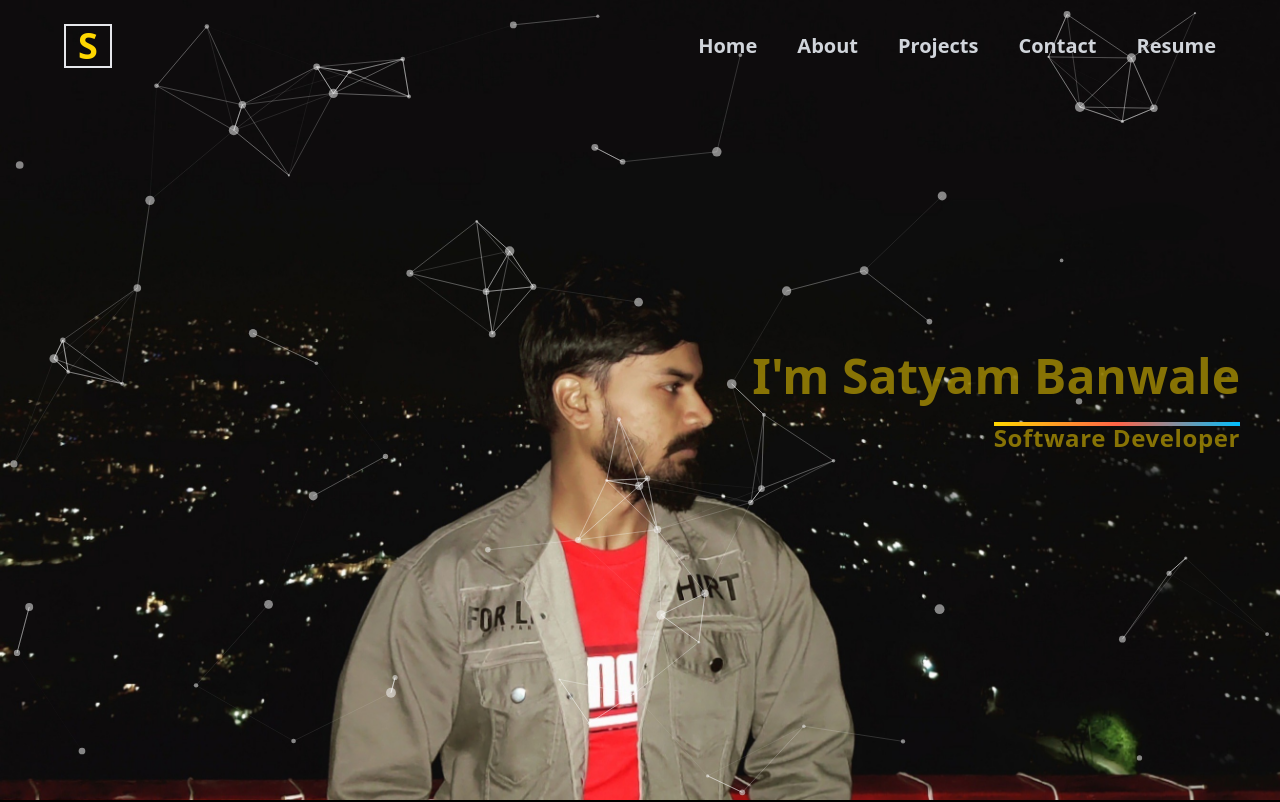
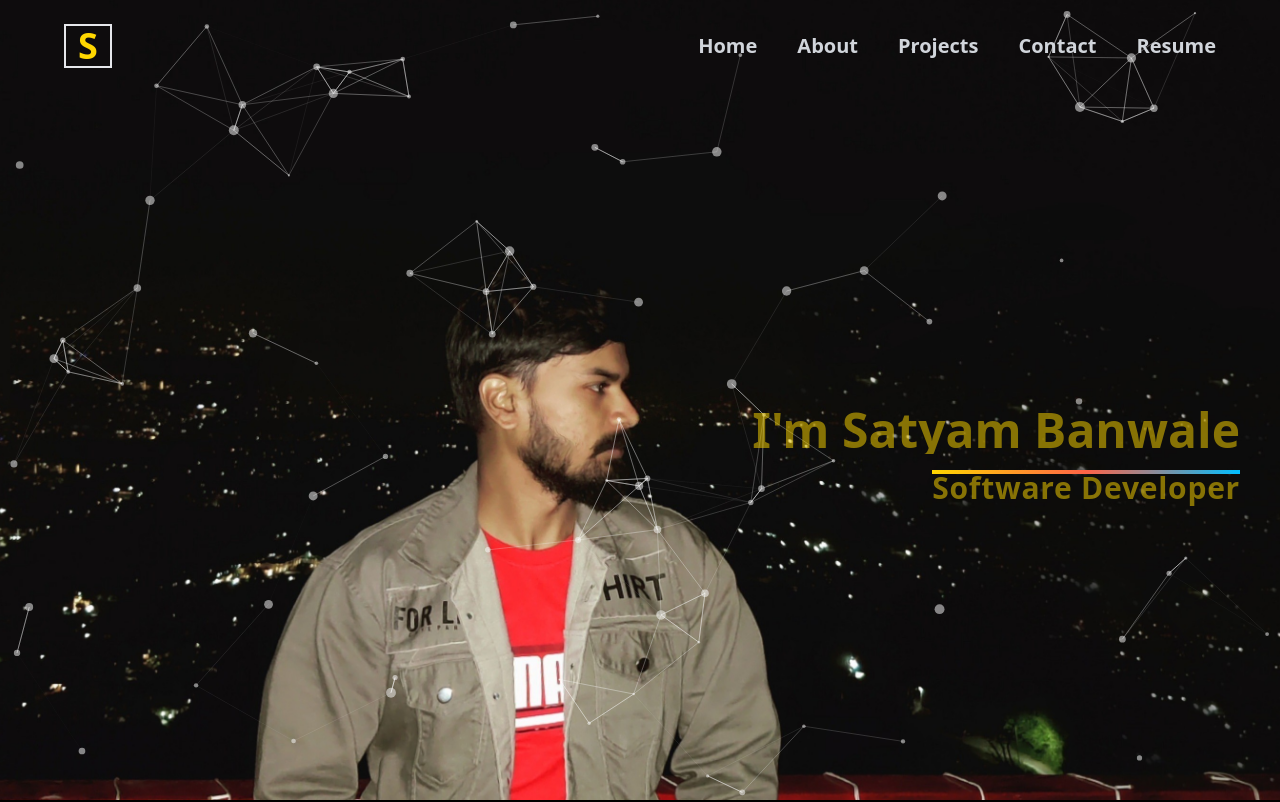
Before and after one commit to Satyam1013/Portfolio, a Next.js app: page / in a window 1280 px wide. Shown: the top 802 px of the page. Built offline with nearby package versions, Linux system fonts and the light colour scheme.

Commit message:
fixed image and text size landing page

```diff
--- a/components/Home.tsx
+++ b/components/Home.tsx
@@ -35,6 +35,7 @@ export default function Home() {
         className="absolute inset-0 z-0 bg-cover bg-no-repeat bg-fixed"
         style={{
           backgroundImage: "url('assets/bg.jpg')",
+          backgroundPosition: "50% 30%",
           transform: `translateY(${bgTranslateY}px)`,
           transition: "transform 0.1s ease-out",
         }}
@@ -85,16 +86,16 @@ export default function Home() {
           }}
         />
       </div>
-
       <div
-        className="absolute inset-0 flex flex-col justify-center items-end z-10 pr-10"
+        className="absolute inset-0 flex flex-col items-center md:items-end md:justify-start lg:justify-center z-10 pt-20 md:pt-24 p-4 md:pr-10 mt-8"
         style={{
           opacity: textOpacity,
           transition: "opacity 0.3s ease-out",
         }}
       >
+        {/* Name Section */}
         <motion.h1
-          className="text-5xl font-extrabold text-transparent bg-clip-text bg-designColor to-indigo-500 leading-tight relative animate-pulse"
+          className="text-3xl sm:text-4xl md:text-5xl lg:text-5xl font-extrabold text-transparent bg-clip-text bg-designColor leading-tight relative animate-pulse"
           initial={{ opacity: 0, y: -100 }}
           animate={{ opacity: 1, y: 0 }}
           transition={{ duration: 1 }}
@@ -102,13 +103,14 @@ export default function Home() {
           I'm Satyam Banwale
         </motion.h1>
 
+        {/* Title Section */}
         <motion.div
-          className="mt-4 relative"
+          className="mt-2 md:mt-4 relative text-center"
           initial={{ opacity: 0, y: -100 }}
           animate={{ opacity: 1, y: 0 }}
           transition={{ duration: 1, delay: 0.2 }}
         >
-          <h2 className="text-2xl font-semibold text-transparent bg-clip-text bg-designColor tracking-wide animate-pulse">
+          <h2 className="text-lg sm:text-xl md:text-2xl lg:text-3xl font-semibold text-transparent bg-clip-text bg-designColor tracking-wide animate-pulse">
             Software Developer
           </h2>
           <div
```
